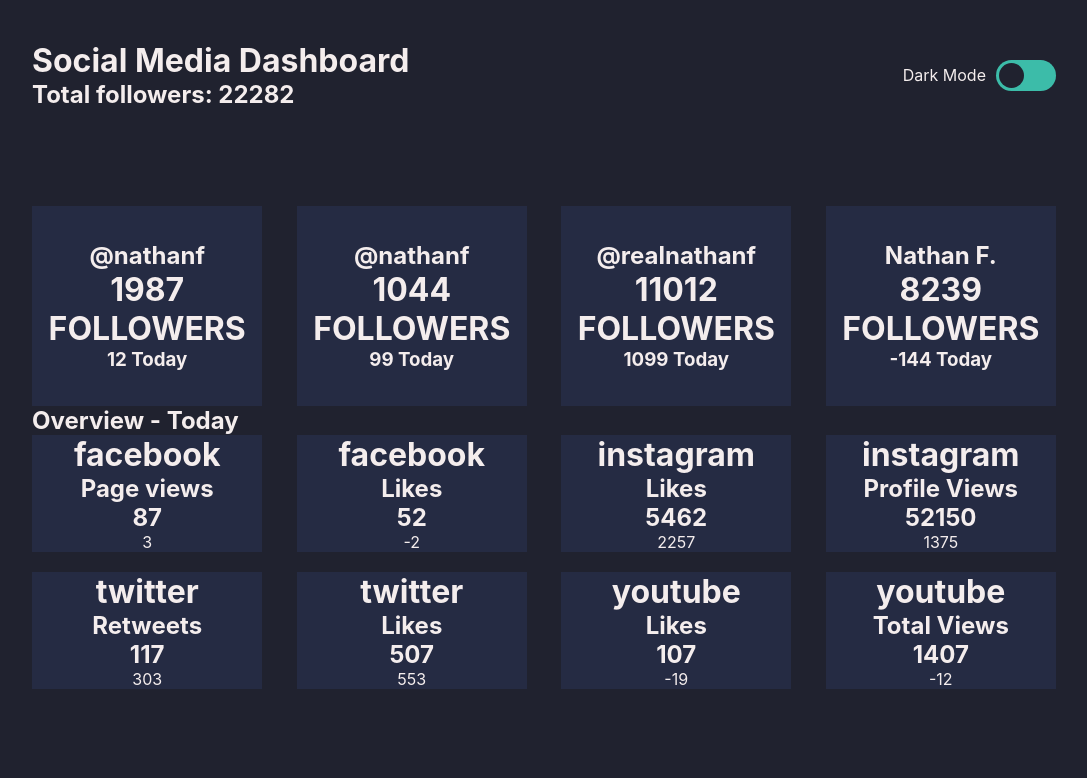
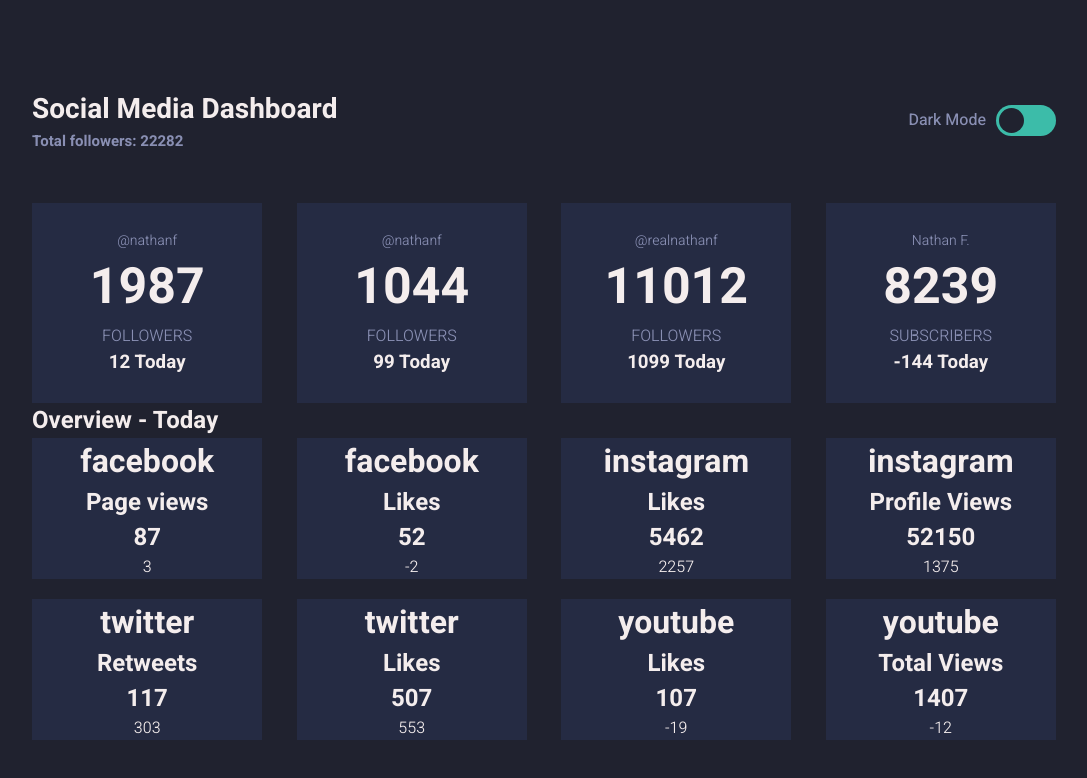
Before and after one commit to KacagoHollo/social-media-dashbord-react, a React (Create React App) app: page / in a window 1280 px wide. Shown: the top 778 px of the page, without its empty margins (96-1183 px from the left). Built offline with nearby package versions, Linux system fonts and the light colour scheme.

Commit message:
Platform speciality, font-family, size, color 1

```diff
--- a/src/App.css
+++ b/src/App.css
@@ -1,3 +1,4 @@
+@import url("https://fonts.googleapis.com/css2?family=Heebo:wght@300;400;500;700&display=swap");
 * {
   margin: 0;
   padding: 0;
@@ -107,11 +108,16 @@
   background-color: #dbd4d4;
 }
 
+body {
+  font-family: 'Heebo', sans-serif;
+  font-weight: 300;
+}
+
 body header {
   position: absolute;
-  top: 0;
+  top: 80px;
   width: 80vw;
-  height: 150px;
+  height: 80px;
   display: -webkit-box;
   display: -ms-flexbox;
   display: flex;
@@ -136,6 +142,15 @@
   -webkit-box-align: start;
       -ms-flex-align: start;
           align-items: flex-start;
+}
+
+body header div.title h1 {
+  font-size: 28px;
+}
+
+body header div.title h2 {
+  font-size: 15px;
+  color: #898fb3;
 }
 
 body header div.theme {
@@ -182,6 +197,11 @@
   border-radius: 50%;
 }
 
+body header div.theme p {
+  font-weight: 500;
+  color: #898fb3;
+}
+
 body div.main-one {
   width: 80vw;
   height: 25vh;
@@ -193,7 +213,6 @@
           justify-content: space-between;
   -ms-flex-wrap: wrap;
       flex-wrap: wrap;
-  gap: 20px;
 }
 
 body div.main-one div.social {
@@ -211,6 +230,23 @@
       -ms-flex-pack: center;
           justify-content: center;
   width: 18vw;
+}
+
+body div.main-one div.social h2 {
+  font-size: 14px;
+  font-weight: 300;
+  color: #898fb3;
+}
+
+body div.main-one div.social h1:nth-child(2) {
+  font-size: 50px;
+  font-weight: 700;
+}
+
+body div.main-one div.social h1:nth-child(3) {
+  font-weight: 300;
+  font-size: 16px;
+  color: #898fb3;
 }
 
 body div.main-two {
--- a/src/App.scss
+++ b/src/App.scss
@@ -1,3 +1,5 @@
+@import url('https://fonts.googleapis.com/css2?family=Heebo:wght@300;400;500;700&display=swap');
+
 * {
     margin: 0;
     padding: 0;
@@ -93,12 +95,16 @@
 
 
   body {
+      font-family: 'Heebo', sans-serif;
+      font-weight: 300;
       header {
         position: absolute;
-        top: 0;
+        top: 80px;
         // left: 0;
         width: 80vw;
-        height: 150px;
+        height: 80px;
+
+        // padding-bottom: -20px;
 
         display: flex;
         justify-content: space-between;
@@ -111,6 +117,14 @@
             flex-direction: column;
             justify-content: center;
             align-items: flex-start;
+
+            h1 {
+              font-size: 28px;
+            }
+            h2 {
+              font-size: 15px;
+              color: #898fb3;
+            }
         }
 
         div.theme {
@@ -155,6 +169,10 @@
                   border-radius: 50%;
                 }
             }
+            p {
+              font-weight: 500;
+              color: #898fb3;
+            }
         }
       }
 
@@ -165,7 +183,7 @@
         display: flex;
         justify-content: space-between;
         flex-wrap: wrap;
-        gap: 20px;
+        // gap: 20px;
 
         div.social {
             display: flex;
@@ -175,6 +193,20 @@
 
             width: 18vw;
 
+            h2 {
+              font-size: 14px;
+              font-weight: 300;
+              color: #898fb3;
+            }
+            h1:nth-child(2) {
+              font-size: 50px;
+              font-weight: 700;
+            }
+            h1:nth-child(3) {
+              font-weight: 300;
+              font-size: 16px;
+              color: #898fb3;
+            }
           }
       }
 
--- a/src/components/Social.jsx
+++ b/src/components/Social.jsx
@@ -9,7 +9,7 @@
           <div className='social' key={i}>
             <h2>{platName === "youtube" ? profile.name : "@" + profile.name}</h2>
             <h1>{profile.followers}</h1>
-            <h1>FOLLOWERS</h1>
+            <h1>{platName === "youtube" ? "SUBSCRIBERS" : "FOLLOWERS"}</h1>
             <h3>{profile.difference} Today</h3>
           </div>
         ))}
```
Also changed, not shown: 1 other file (tests, documents, lock files or other folders).
